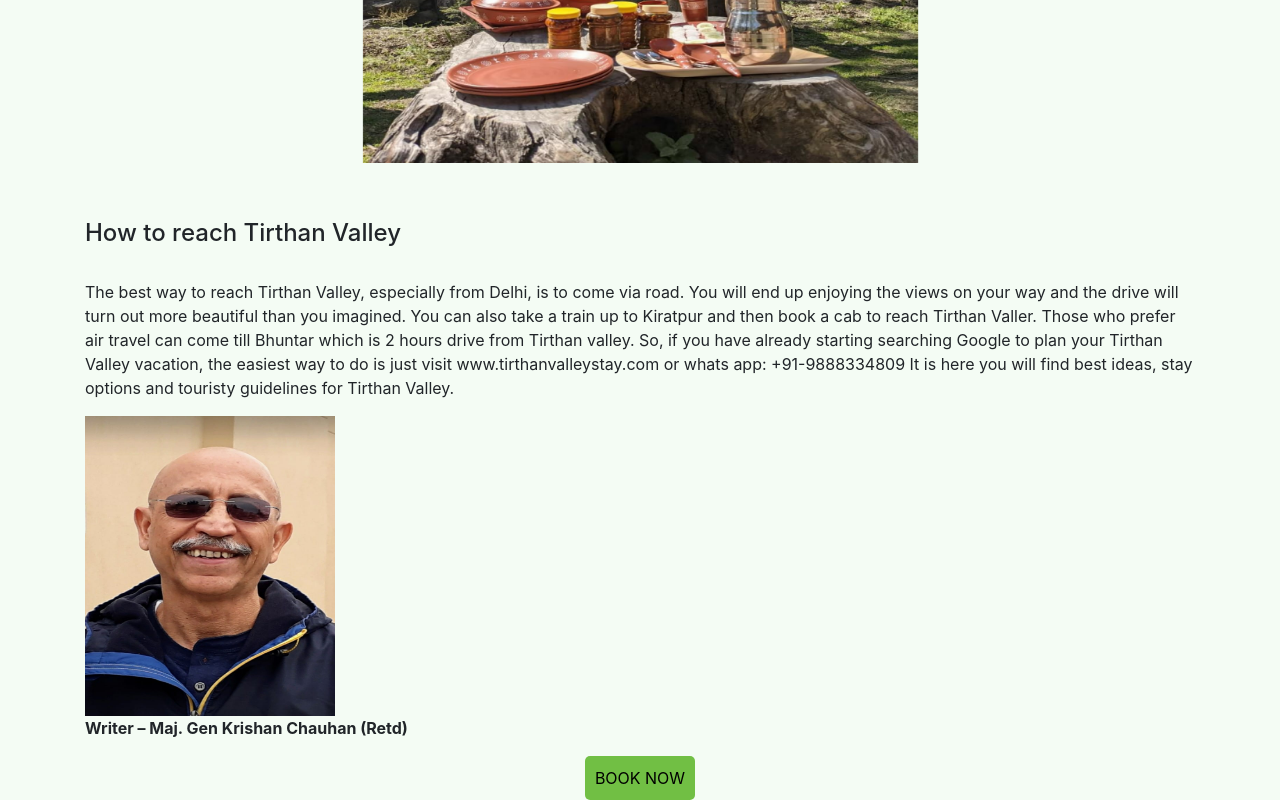
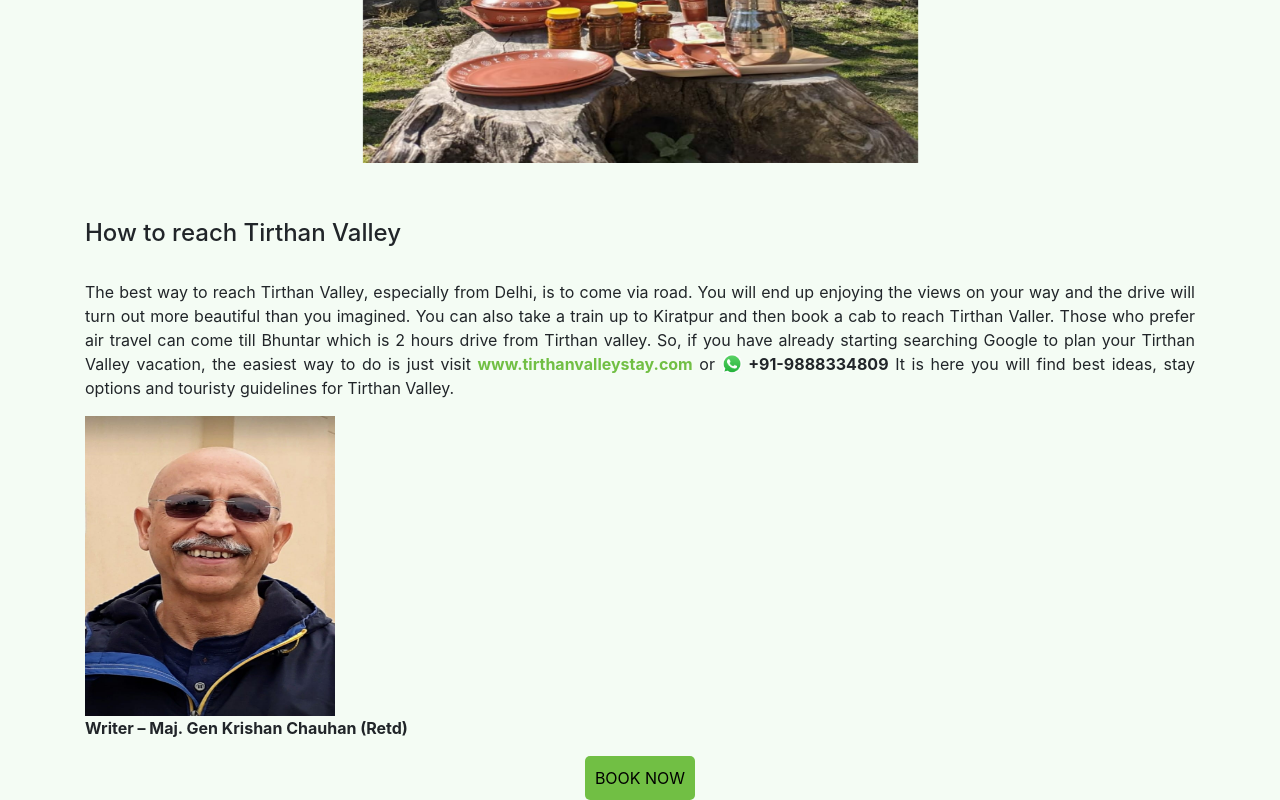
Before and after one commit to anogray/tirthanvalleystay, a Next.js app: page /blog/once in a window 1280 px wide. Shown: the part 2056-2856 px from the top of the page. Built offline with nearby package versions, Linux system fonts and the light colour scheme.

Commit message:
updated colors and links for whatsapp

```diff
--- a/pages/blog/once.js
+++ b/pages/blog/once.js
@@ -1,4 +1,5 @@
 import React from 'react'
+import Link from "next/dist/client/link";
 import NavBar from "../../components/NavBar";
 import Carousel from "react-bootstrap/Carousel"
 import styled from "../../styles/Blog.module.scss"
@@ -73,7 +74,7 @@ export default function Once() {
                 </Carousel>
                 </div>
                 <div className={styles.blogEnd}>
-                    <p><h4>How to reach Tirthan Valley</h4><br/> The best way to reach Tirthan Valley, especially from Delhi, is to come via road. You will end up enjoying the views on your way and the drive will turn out more beautiful than you imagined. You can also take a train up to Kiratpur and then book a cab to reach Tirthan Valler. Those who prefer air travel can come till Bhuntar which is 2 hours drive from Tirthan valley. So, if you have already starting searching Google to plan your Tirthan Valley vacation, the easiest way to do is just visit www.tirthanvalleystay.com or whats app: +91-9888334809 It is here you will find best ideas, stay options and touristy guidelines for Tirthan Valley.</p>
+                    <p style={{"text-align":"justify"}}><h4>How to reach Tirthan Valley</h4><br/> The best way to reach Tirthan Valley, especially from Delhi, is to come via road. You will end up enjoying the views on your way and the drive will turn out more beautiful than you imagined. You can also take a train up to Kiratpur and then book a cab to reach Tirthan Valler. Those who prefer air travel can come till Bhuntar which is 2 hours drive from Tirthan valley. So, if you have already starting searching Google to plan your Tirthan Valley vacation, the easiest way to do is just visit <Link href="https://www.tirthanvalleystay.com"><span style={{"color": "#71bf44"}}><strong>www.tirthanvalleystay.com</strong></span></Link> or <Link href="https://wa.me/+919888334809"><a><img  style={{"vertical-align": "sub"}} src="/images/logos/whatsapp.png" alt="whatsapp_logo" width="20" height="20"></img></a></Link> <strong>+91-9888334809</strong> It is here you will find best ideas, stay options and touristy guidelines for Tirthan Valley.</p>
                     <img className={styles.imageAuthor} src="/images/blogContent/maj.jpg" alt="blog1"></img>
                     <p className={styles.authorCaption}>Writer – Maj. Gen Krishan Chauhan (Retd)</p>
                 </div>
--- a/styles/BlogContent.module.scss
+++ b/styles/BlogContent.module.scss
@@ -47,6 +47,9 @@
         border-radius: 5px;
     }
 }
+img .whatsapplogo{
+    vertical-align: sub;
+}
 
 
 @media screen and (min-width:800px) and (max-width: 1000px) {
```
Also changed, not shown: public/images/logos/whatsapp.png (added).
